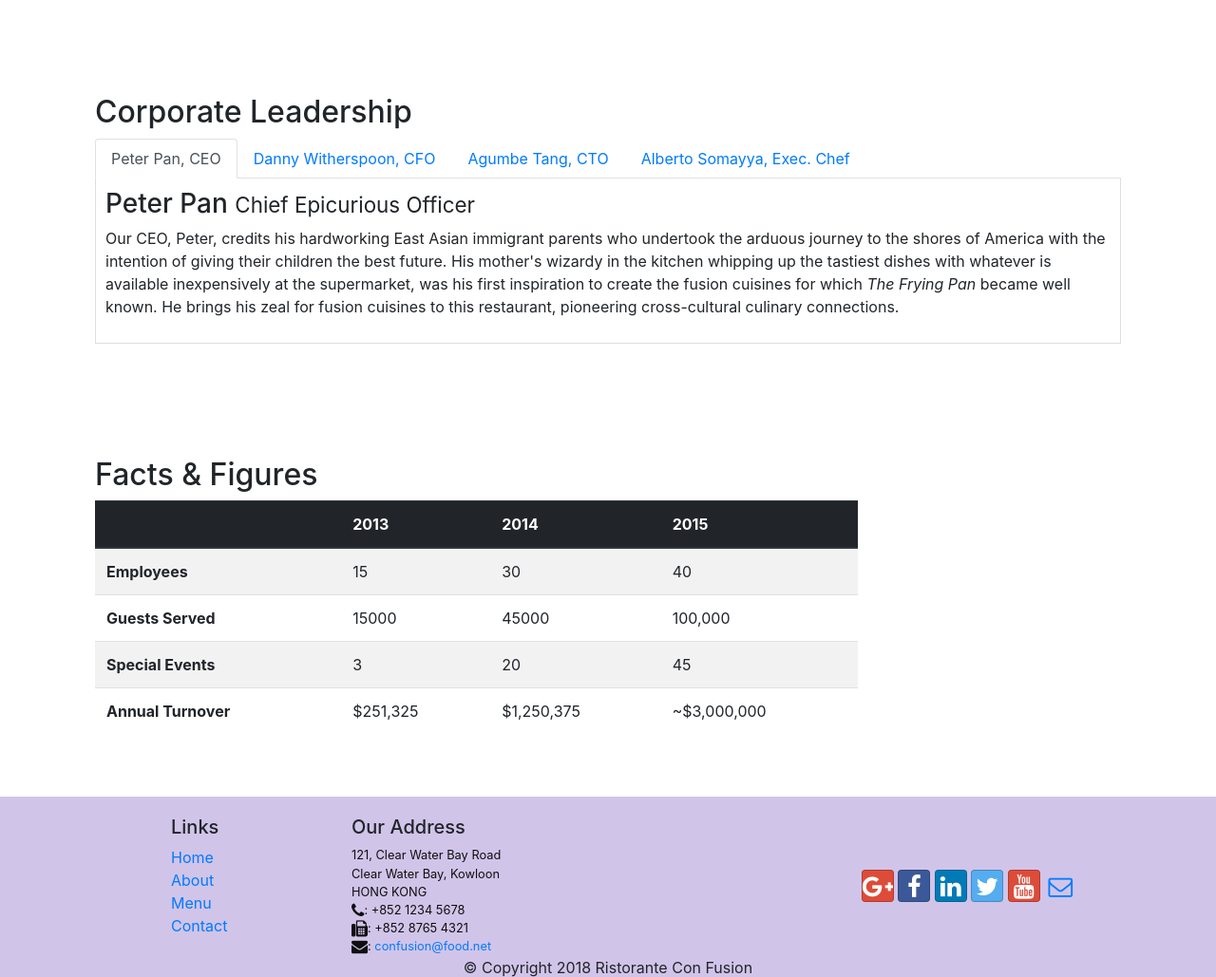
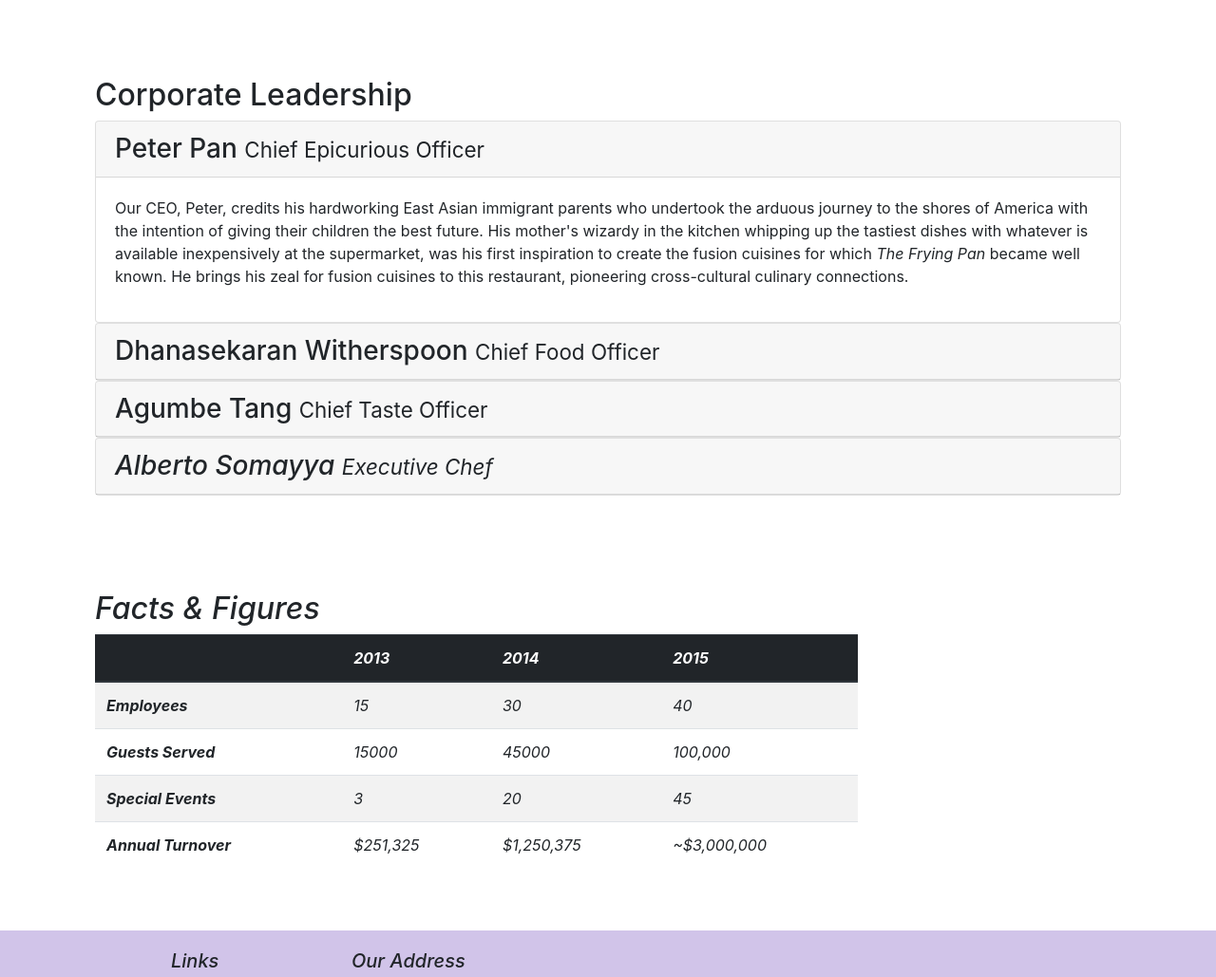
Before and after one commit to aayuvraj/RistoranteConFusion, a website: page aboutus.html in a window 1280 px wide. Shown: the part 940-1969 px from the top of the page at 95% size. Drawn offline with nearby package versions, Linux system fonts and the light colour scheme.

Commit message:
Accordion

```diff
--- a/aboutus.html
+++ b/aboutus.html
@@ -106,41 +106,67 @@
             <div class="col-12 ">
                 <h2>Corporate Leadership</h2>
 
-                <ul class="nav nav-tabs">
-                    <li class="nav-item">
-                      <a class="nav-link active" href="#peter"
-                        role="tab" data-toggle="tab">Peter Pan, CEO</a>
-                    </li>
-                    <li class="nav-item">
-                      <a class="nav-link" href="#danny" role="tab"
-                        data-toggle="tab">Danny Witherspoon, CFO</a>
-                    </li>
-                    <li class="nav-item">
-                      <a class="nav-link" href="#agumbe"role="tab"
-                        data-toggle="tab">Agumbe Tang, CTO</a>
-                    </li>
-                    <li class="nav-item">
-                      <a class="nav-link" href="#alberto" role="tab"
-                        data-toggle="tab">Alberto Somayya, Exec. Chef</a>
-                    </li>
-                </ul>
-                <div class="tab-content">
-                    <div class="tab-pane fade show active" role="tabpanel" id="peter">
-                        <h3>Peter Pan <small>Chief Epicurious Officer</small></h3>
-                        <p class="d-none d-sm-block">Our CEO, Peter, credits his hardworking East Asian immigrant parents who undertook the arduous journey to the shores of America with the intention of giving their children the best future. His mother's wizardy in the kitchen whipping up the tastiest dishes with whatever is available inexpensively at the supermarket, was his first inspiration to create the fusion cuisines for which <em>The Frying Pan</em> became well known. He brings his zeal for fusion cuisines to this restaurant, pioneering cross-cultural culinary connections.</p>
+
+                <div id="accordion">
+                    <div class="card">
+                        <div class="card-header" role="tab" id="peterhead">
+                            <h3 class="mb-0">
+                               <a data-toggle="collapse" data-target="#peter">
+                                    Peter Pan <small>Chief Epicurious Officer</small>
+                               </a>
+                            </h3>
+                        </div>
+                        <div class="collapse show" role="tabpanel" id="peter" data-parent="#accordion">
+                            <div class="card-body">
+                                <p class="d-none d-sm-block">Our CEO, Peter, credits his hardworking East Asian immigrant parents who undertook the arduous journey to the shores of America with the intention of giving their children the best future. His mother's wizardy in the kitchen whipping up the tastiest dishes with whatever is available inexpensively at the supermarket, was his first inspiration to create the fusion cuisines for which <em>The Frying Pan</em> became well known. He brings his zeal for fusion cuisines to this restaurant, pioneering cross-cultural culinary connections.</p>
+                            </div>
+                        </div>
                     </div>
-                    <div class="tab-pane fade" role="tabpanel" id="danny">
-                        <h3>Dhanasekaran Witherspoon <small>Chief Food Officer</small></h3>
-                    <p class="d-none d-sm-block">Our CFO, Danny, as he is affectionately referred to by his colleagues, comes from a long established family tradition in farming and produce. His experiences growing up on a farm in the Australian outback gave him great appreciation for varieties of food sources. As he puts it in his own words, <em>Everything that runs, wins, and everything that stays, pays!</em></p>
+
+
+
+                <div class="card">
+                        <div class="card-header" role="tab" id="dannyhead">
+                        <h3 class="mb-0">
+                            <a class="collapsed" data-toggle="collapse" data-target="#danny">
+                            Dhanasekaran Witherspoon <small>Chief Food Officer</small>
+                            </a>
+                        </h3>
                     </div>
-                    <div class="tab-pane fade" role="tabpanel" id="agumbe">
-                        <h3>Agumbe Tang <small>Chief Taste Officer</small></h3>
-                    <p class="d-none d-sm-block">Blessed with the most discerning gustatory sense, Agumbe, our CTO, personally ensures that every dish that we serve meets his exacting tastes. Our chefs dread the tongue lashing that ensues if their dish does not meet his exacting standards. He lives by his motto, <em>You click only if you survive my lick.</em></p>
+                    <div class="collapse" id="danny" data-parent="#accordion">
+                        <div class="card-body">
+                            <p class="d-none d-sm-block">Our CFO, Danny, as he is affectionately referred to by his colleagues, comes from a long established family tradition in farming and produce. His experiences growing up on a farm in the Australian outback gave him great appreciation for varieties of food sources. As he puts it in his own words, <em>Everything that runs, wins, and everything that stays, pays!</em></p>
+                        </div>
                     </div>
-                    <div class="tab-pane fade" role="tabpanel" id="alberto">
-                        <h3>Alberto Somayya <small>Executive Chef</small></h3>
-                        <p class="d-none d-sm-block">Award winning three-star Michelin chef with wide International experience having worked closely with whos-who in the culinary world, he specializes in creating mouthwatering Indo-Italian fusion experiences. He says, <em>Put together the cuisines from the two craziest cultures, and you get a winning hit! Amma Mia!</em></p>
+                </div>
+                <div class="card">
+                        <div class="card-header" role="tab" id="agumbehead">
+                        <h3 class="mb-0">
+                            <a class="collapsed" data-toggle="collapse" data-target="#agumbe">
+                            Agumbe Tang <small>Chief Taste Officer</small>
+                            </a>
+                        </h3>
                     </div>
+                    <div class="collapse" id="agumbe" data-parent="#accordion">
+                        <div class="card-body">
+                            <p class="d-none d-sm-block">Award winning three-star Michelin chef with wide International experience having worked closely with whos-who in the culinary world, he specializes in creating mouthwatering Indo-Italian fusion experiences. He says, <em>Put together the cuisines from the two craziest cultures, and you get a winning hit! Amma Mia!</p>
+                        </div>
+                    </div>
+                </div>
+                <div class="card">
+                        <div class="card-header" role="tab" id="albertohead">
+                        <h3 class="mb-0">
+                            <a class="collapsed" data-toggle="collapse" data-target="#alberto">
+                            Alberto Somayya <small>Executive Chef</small>
+                            </a>
+                        </h3>
+                    </div>
+                    <div class="collapse" id="alberto" data-parent="#accordion">
+                        <div class="card-body">
+                            <p class="d-none d-sm-block">Blessed with the most discerning gustatory sense, Agumbe, our CTO, personally ensures that every dish that we serve meets his exacting tastes. Our chefs dread the tongue lashing that ensues if their dish does not meet his exacting standards. He lives by his motto, <em>You click only if you survive my lick.</em></p>
+                        </div>
+                    </div>
+                </div>
                 </div>
             </div>
        </div>
```
